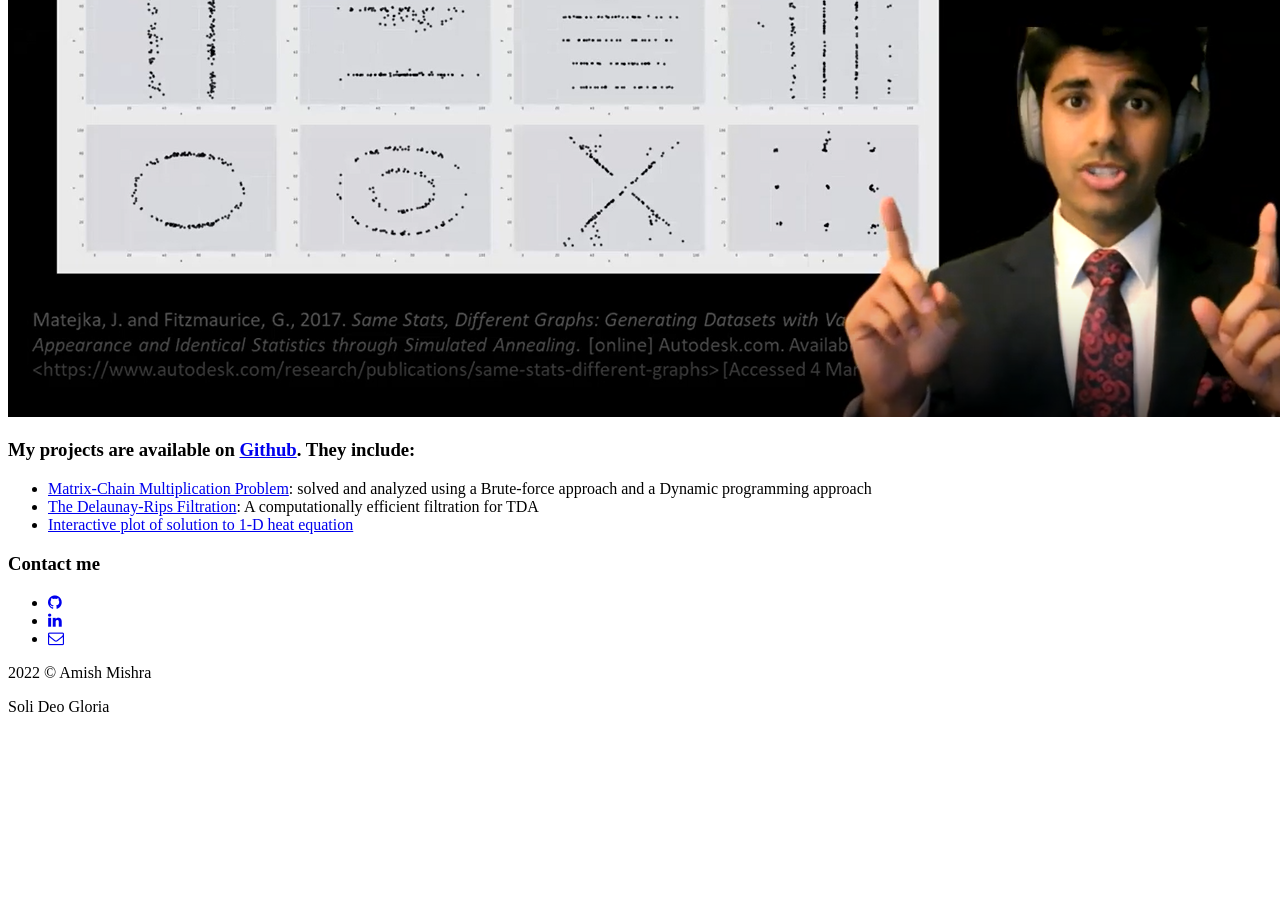
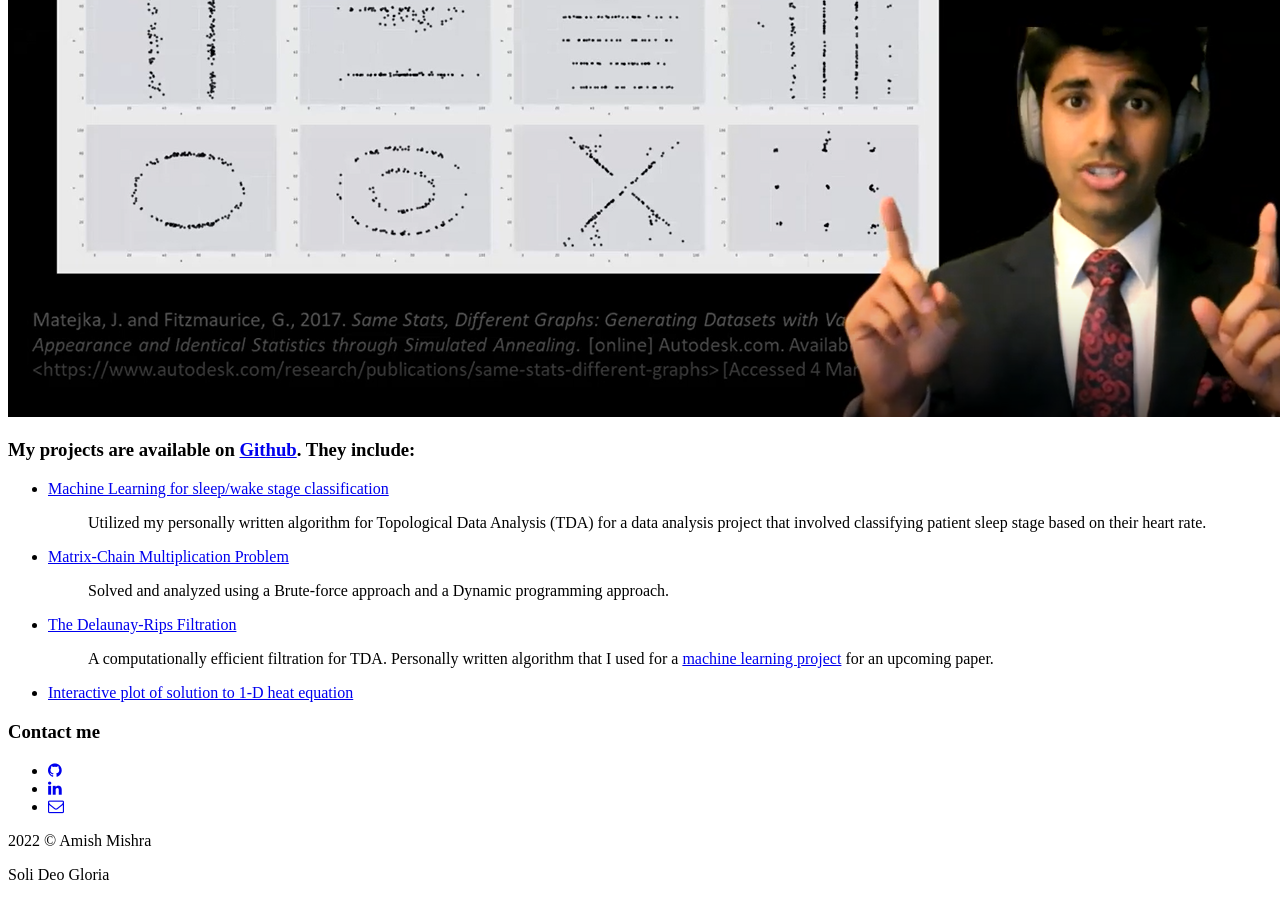
Before and after one commit to amish-mishra/amish-mishra.github.io, a Jekyll site: the page built from _pages/01_home.md, in a window 1280 px wide and 900 px high, scrolled down 1759 px. Built offline with Jekyll 4.4.1, drawn with Linux system fonts in a browser that asks for light colours; some web fonts are replaced; before the commit the page ends 2491 px from its top, so only the background shows below that.

Commit message:
added new project link

```diff
--- a/_pages/01_home.md
+++ b/_pages/01_home.md
@@ -22,6 +22,10 @@ I was awarded Runner-up for this 3 minute presentation of my thesis work at FAU
 
 ### My projects are available on [Github](https://github.com/amish-mishra). They include:
 
-- [Matrix-Chain Multiplication Problem](https://github.com/amish-mishra/matrix-chain-multiplication): solved and analyzed using a Brute-force approach and a Dynamic programming approach
-- [The Delaunay-Rips Filtration](https://github.com/amish-mishra/cechmate_DR): A computationally efficient filtration for TDA
+- [Machine Learning for sleep/wake stage classification](https://github.com/amish-mishra/ML_Del-Rips_sleep_wake_classification)
+>Utilized my personally written algorithm for Topological Data Analysis (TDA) for a data analysis project that involved classifying patient sleep stage based on their heart rate.
+- [Matrix-Chain Multiplication Problem](https://github.com/amish-mishra/matrix-chain-multiplication)
+>Solved and analyzed using a Brute-force approach and a Dynamic programming approach.
+- [The Delaunay-Rips Filtration](https://github.com/amish-mishra/cechmate_DR)
+> A computationally efficient filtration for TDA. Personally written algorithm that I used for a [machine learning project](https://github.com/amish-mishra/ML_Del-Rips_sleep_wake_classification) for an upcoming paper.
 - [Interactive plot of solution to 1-D heat equation](https://github.com/amish-mishra/1d-heat-eqn)
```
